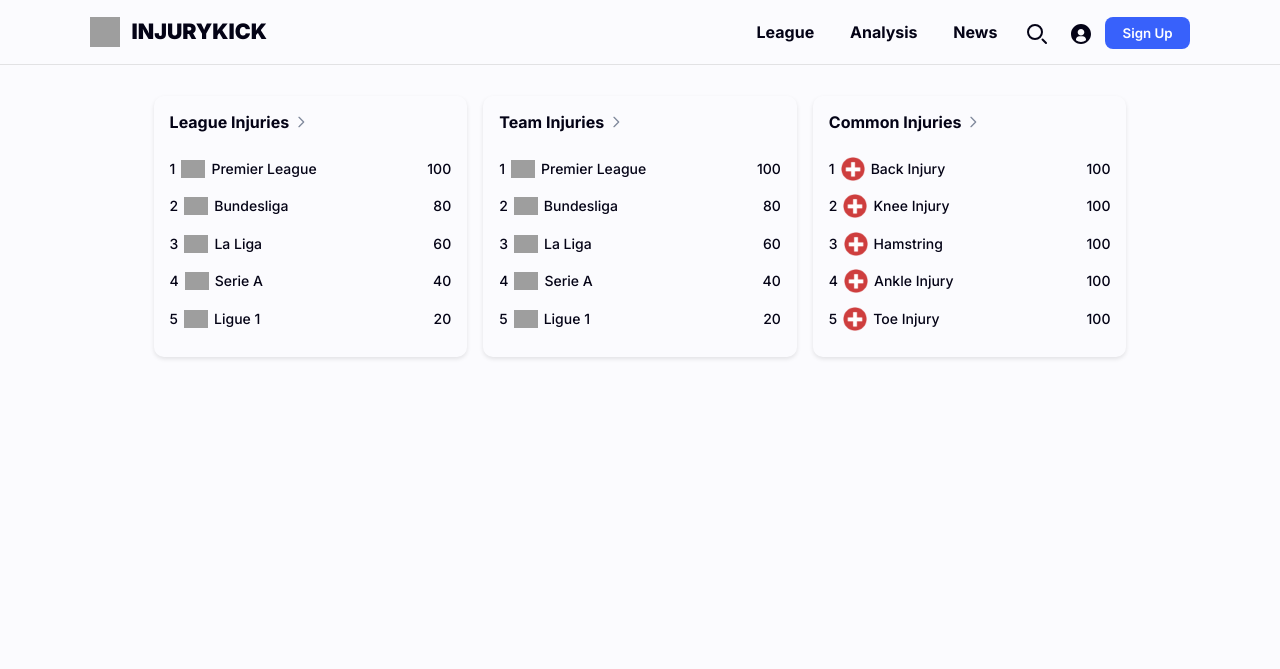
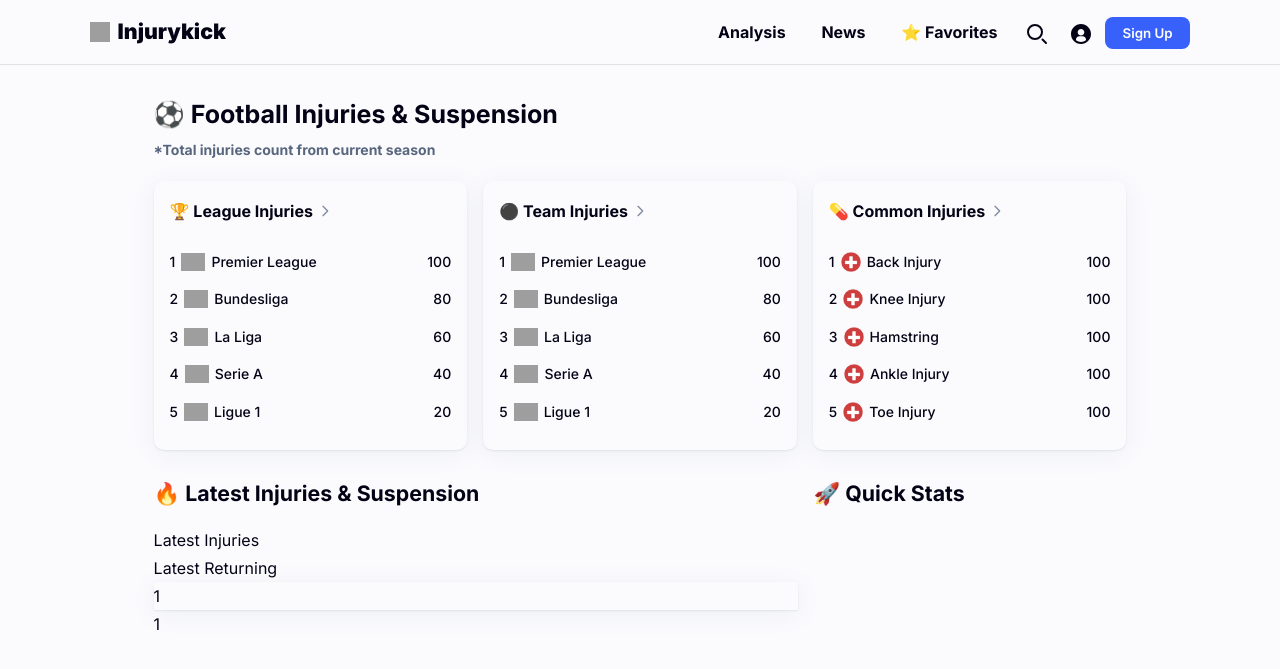
Before and after one commit to mr3www/ik8540513197652356, a Django app: page / in a window 1280 px wide. Shown: the top 669 px of the page. Run offline with Django 4.2, Linux system fonts and the light colour scheme; grey boxes are pictures that could not be loaded.

Commit message:
24-oct-24 night dev update

```diff
--- a/app_injurykick/static/css/style.css
+++ b/app_injurykick/static/css/style.css
@@ -237,8 +237,20 @@ p {
     align-items: center;
     justify-content: space-between;
     gap: 1em;
-    margin: 6rem 0;
     width: 100%;
+}
+
+.quick-stats-title {
+    margin: 6rem 0 1rem 0;
+    width: 100%;
+    font-size: 25px;
+    font-weight: 700;
+    line-height: 1.5;
+}
+
+.quick-stats-title p {
+    color: #58667e;
+    font-size: var(--font-size-base);
 }
 
 .quick-stats .stats-box {
@@ -253,7 +265,12 @@ p {
     overflow: hidden;
     font-weight: 400;
     padding: 12px 0;
-    box-shadow: var(--shadow-sm);
+    box-shadow: 0 4px 24px 0 rgba(88, 102, 126, .08), 0 1px 2px 0 rgba(88, 102, 126, .12);
+}
+
+.stats-box a:hover,
+.logo:hover {
+    opacity: .7;
 }
 
 .box-title {
@@ -328,3 +345,29 @@ p.ticket-count {
 button:hover {
     opacity: .8;
 }
+
+.stats-box:hover {
+    background-color: var(--);
+}
+
+.mt-12 {
+    margin-top: 12px;
+}
+
+.content-2-block {
+    width: 100%;
+    gap: 1em;
+}
+
+.content-2-block .content-block-1 {
+    flex-basis: 70%;
+}
+
+.content-2-block .content-block-2 {
+    flex-basis: 34%;
+}
+
+.content-main-1 {
+    box-shadow: 0 4px 24px 0 rgba(88, 102, 126, .08), 0 1px 2px 0 rgba(88, 102, 126, .12);
+    border-radius: var(--border-width-md);
+}
--- a/app_injurykick/templates/index.html
+++ b/app_injurykick/templates/index.html
@@ -18,16 +18,16 @@
         <div class="logo">
             <a href="">
                 <p class="sitename d-flex align-center">
-                    <img src="https://cdn-icons-png.flaticon.com/128/2695/2695875.png" width="30" height="30" style="margin-right: 12px;">
-                    INJURYKICK
+                    <img src="https://cdn-icons-png.flaticon.com/128/2695/2695875.png" width="20" height="20" style="margin-right: 8px;">
+                    Injurykick
                 </p>
             </a>
         </div>
         <div class="ham-menu"></div>
         <div class="menu hide">
-            <a href="" class="menu-item">League</a>
             <a href="" class="menu-item">Analysis</a>
             <a href="" class="menu-item">News</a>
+            <a href="" class="menu-item">⭐️ Favorites</a>
             <svg class="menu-icon w-6 h-6 text-gray-800 dark:text-white" aria-hidden="true" xmlns="http://www.w3.org/2000/svg" width="24" height="24" fill="none" viewBox="0 0 24 24">
                 <path stroke="currentColor" stroke-linecap="round" stroke-width="2" d="m21 21-3.5-3.5M17 10a7 7 0 1 1-14 0 7 7 0 0 1 14 0Z"></path>
             </svg>
@@ -37,109 +37,158 @@
             <button class="action-btn">Sign Up</button>
         </div>
     </div>
-
+    <div class="quick-stats-title">
+        <span>⚽ Football Injuries & Suspension</span>
+        <p>*Total injuries count from current season</p>
+    </div>
     <div class="quick-stats">
         <div class="stats-box">
-            <div class="box-title d-flex align-center">League Injuries <svg class="w-6 h-6 text-gray-800 dark:text-white" aria-hidden="true" xmlns="http://www.w3.org/2000/svg" width="16" height="16" fill="none" viewBox="0 0 24 24">
+            <a href="">
+                <div class="box-title d-flex align-center">🏆 League Injuries
+                    <svg class="w-6 h-6 text-gray-800 dark:text-white" aria-hidden="true" xmlns="http://www.w3.org/2000/svg" width="16" height="16" fill="none" viewBox="0 0 24 24">
                         <path stroke="currentColor" stroke-linecap="round" stroke-linejoin="round" stroke-width="2" d="m9 5 7 7-7 7" style="color: #808A9D;"></path>
                     </svg>
               </div>
+            </a>
             <div class="box-content">
+                <a href="">
                     <div class="ticket-row">
                         <p class="d-flex align-center">
                         1 <img class="img-custom-class-1" width="24" height="24" src="https://media.api-sports.io/football/leagues/39.png" alt="Premier League">Premier League</p>
                         <p class="ticket-count">100</p>
                     </div>
+                </a>
+                <a href="">
                     <div class="ticket-row">
                         <p class="d-flex align-center">
                         2 <img class=" img-custom-class-1" width="24" height="24" src="https://media.api-sports.io/football/leagues/78.png" alt="Bundesliga">Bundesliga</p>
                         <p class="ticket-count">80</p>
                     </div>
+                </a>
+                <a href="">
                     <div class="ticket-row">
                         <p class="d-flex align-center">
                         3 <img class=" img-custom-class-1" width="24" height="24" src="https://media.api-sports.io/football/leagues/140.png" alt="Bundesliga">La Liga</p>
                         <p class="ticket-count">60</p>
                     </div>
+                </a>
+                <a href="">
                     <div class="ticket-row">
                         <p class="d-flex align-center">
                         4 <img class=" img-custom-class-1" width="24" height="24" src="https://media.api-sports.io/football/leagues/135.png" alt="Bundesliga">Serie A</p>
                         <p class="ticket-count">40</p>
                     </div>
+                </a>
+                <a href="">
                     <div class="ticket-row">
                         <p class="d-flex align-center">
                         5 <img class=" img-custom-class-1" width="24" height="24" src="https://media.api-sports.io/football/leagues/61.png" alt="Bundesliga">Ligue 1</p>
                         <p class="ticket-count">20</p>
                     </div>
+                </a>
             </div>
         </div>
         <div class="stats-box">
-            <div class="box-title d-flex align-center">Team Injuries <svg class="w-6 h-6 text-gray-800 dark:text-white" aria-hidden="true" xmlns="http://www.w3.org/2000/svg" width="16" height="16" fill="none" viewBox="0 0 24 24">
+            <a href="">
+                <div class="box-title d-flex align-center">⚫ Team Injuries
+                    <svg class="w-6 h-6 text-gray-800 dark:text-white" aria-hidden="true" xmlns="http://www.w3.org/2000/svg" width="16" height="16" fill="none" viewBox="0 0 24 24">
                         <path stroke="currentColor" stroke-linecap="round" stroke-linejoin="round" stroke-width="2" d="m9 5 7 7-7 7" style="color: #808A9D;"></path>
                     </svg>
               </div>
+            </a>
             <div class="box-content">
+                <a href="">
                     <div class="ticket-row">
                         <p class="d-flex align-center">
                         1 <img class="img-custom-class-1" width="24" height="24" src="https://media-3.api-sports.io/football/teams/50.png" alt="Premier League">Premier League</p>
                         <p class="ticket-count">100</p>
                     </div>
+                </a>
+                <a href="">
                     <div class="ticket-row">
                         <p class="d-flex align-center">
                         2 <img class=" img-custom-class-1" width="24" height="24" src="https://media-3.api-sports.io/football/teams/51.png" alt="Bundesliga">Bundesliga</p>
                         <p class="ticket-count">80</p>
                     </div>
+                </a>
+                <a href="">
                     <div class="ticket-row">
                         <p class="d-flex align-center">
                         3 <img class=" img-custom-class-1" width="24" height="24" src="https://media-3.api-sports.io/football/teams/52.png" alt="Bundesliga">La Liga</p>
                         <p class="ticket-count">60</p>
                     </div>
+                </a>
+                <a href="">
                     <div class="ticket-row">
                         <p class="d-flex align-center">
                         4 <img class=" img-custom-class-1" width="24" height="24" src="https://media-3.api-sports.io/football/teams/53.png" alt="Bundesliga">Serie A</p>
                         <p class="ticket-count">40</p>
                     </div>
+                </a>
+                <a href="">
                     <div class="ticket-row">
                         <p class="d-flex align-center">
                         5 <img class=" img-custom-class-1" width="24" height="24" src="https://media-3.api-sports.io/football/teams/54.png" alt="Bundesliga">Ligue 1</p>
                         <p class="ticket-count">20</p>
                     </div>
+                </a>
             </div>
         </div>
         <div class="stats-box">
-            <div class="box-title d-flex align-center">Common Injuries <svg class="w-6 h-6 text-gray-800 dark:text-white" aria-hidden="true" xmlns="http://www.w3.org/2000/svg" width="16" height="16" fill="none" viewBox="0 0 24 24">
+            <a href="">
+                <div class="box-title d-flex align-center">💊 Common Injuries
+                    <svg class="w-6 h-6 text-gray-800 dark:text-white" aria-hidden="true" xmlns="http://www.w3.org/2000/svg" width="16" height="16" fill="none" viewBox="0 0 24 24">
                         <path stroke="currentColor" stroke-linecap="round" stroke-linejoin="round" stroke-width="2" d="m9 5 7 7-7 7" style="color: #808A9D;"></path>
                     </svg>
               </div>
+            </a>
             <div class="box-content">
                 <div class="ticket-row">
                     <p class="d-flex align-center">
-                        <span>1</span> <img class=" img-custom-class-1" width="24" height="24" src="{% static 'image/medic.png' %}" alt="Bundesliga">Back Injury</p>
+                        <span>1</span> <img class=" img-custom-class-1" width="20" height="20" src="{% static 'image/medic.png' %}" alt="Bundesliga">Back Injury</p>
                     <p class="ticket-count">100</p>
                 </div>
                 <div class="ticket-row">
                     <p class="d-flex align-center">
-                        <span>2</span> <img class=" img-custom-class-1" width="24" height="24" src="{% static 'image/medic.png' %}" alt="Bundesliga">Knee Injury</p>
+                        <span>2</span> <img class=" img-custom-class-1" width="20" height="20" src="{% static 'image/medic.png' %}" alt="Bundesliga">Knee Injury</p>
                     <p class="ticket-count">100</p>
                 </div>
                 <div class="ticket-row">
                     <p class="d-flex align-center">
-                        <span>3</span> <img class=" img-custom-class-1" width="24" height="24" src="{% static 'image/medic.png' %}" alt="Bundesliga">Hamstring</p>
+                        <span>3</span> <img class=" img-custom-class-1" width="20" height="20" src="{% static 'image/medic.png' %}" alt="Bundesliga">Hamstring</p>
                     <p class="ticket-count">100</p>
                 </div>
                 <div class="ticket-row">
                     <p class="d-flex align-center">
-                        <span>4</span> <img class=" img-custom-class-1" width="24" height="24" src="{% static 'image/medic.png' %}" alt="Bundesliga">Ankle Injury</p>
+                        <span>4</span> <img class=" img-custom-class-1" width="20" height="20" src="{% static 'image/medic.png' %}" alt="Bundesliga">Ankle Injury</p>
                     <p class="ticket-count">100</p>
                 </div>
                 <div class="ticket-row">
                     <p class="d-flex align-center">
-                        <span>5</span> <img class=" img-custom-class-1" width="24" height="24" src="{% static 'image/medic.png' %}" alt="Bundesliga">Toe Injury</p>
+                        <span>5</span> <img class=" img-custom-class-1" width="20" height="20" src="{% static 'image/medic.png' %}" alt="Bundesliga">Toe Injury</p>
                     <p class="ticket-count">100</p>
                 </div>
             </div>
         </div>
     </div>
-
+    <main class="content-2-block d-flex mt-12">
+        <div class="content-block-1">
+            <div class="quick-stats-title" style="margin: 1rem 0; font-size: var(--h5);">
+                <span>🔥 Latest Injuries &amp; Suspension</span>
+            </div>
+            <div class="content-tab">
+                <div>Latest Injuries</div>
+                <div>Latest Returning</div>
+            </div>
+            <div class="content-main-1">1</div>
+            <div class="content-main-2">1</div>
+        </div>
+        <div class="content-block-2">
+            <div class="quick-stats-title" style="margin: 1rem 0; font-size: var(--h5);">
+                <span>🚀 Quick Stats</span>
+            </div>
+        </div>
+    </main>
 
 
 </body>
```
Lines whose indentation alone changed are shown as unchanged.
